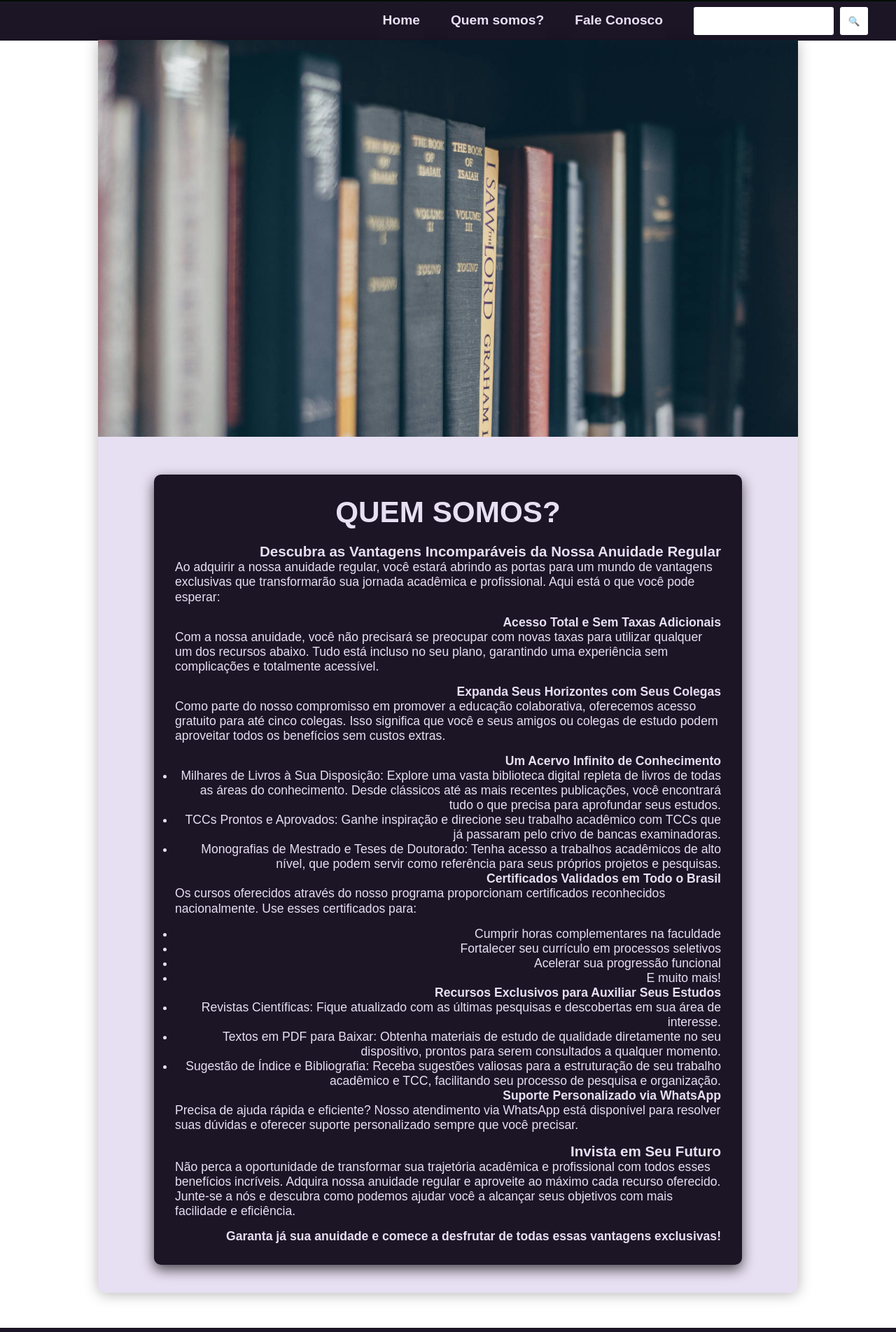
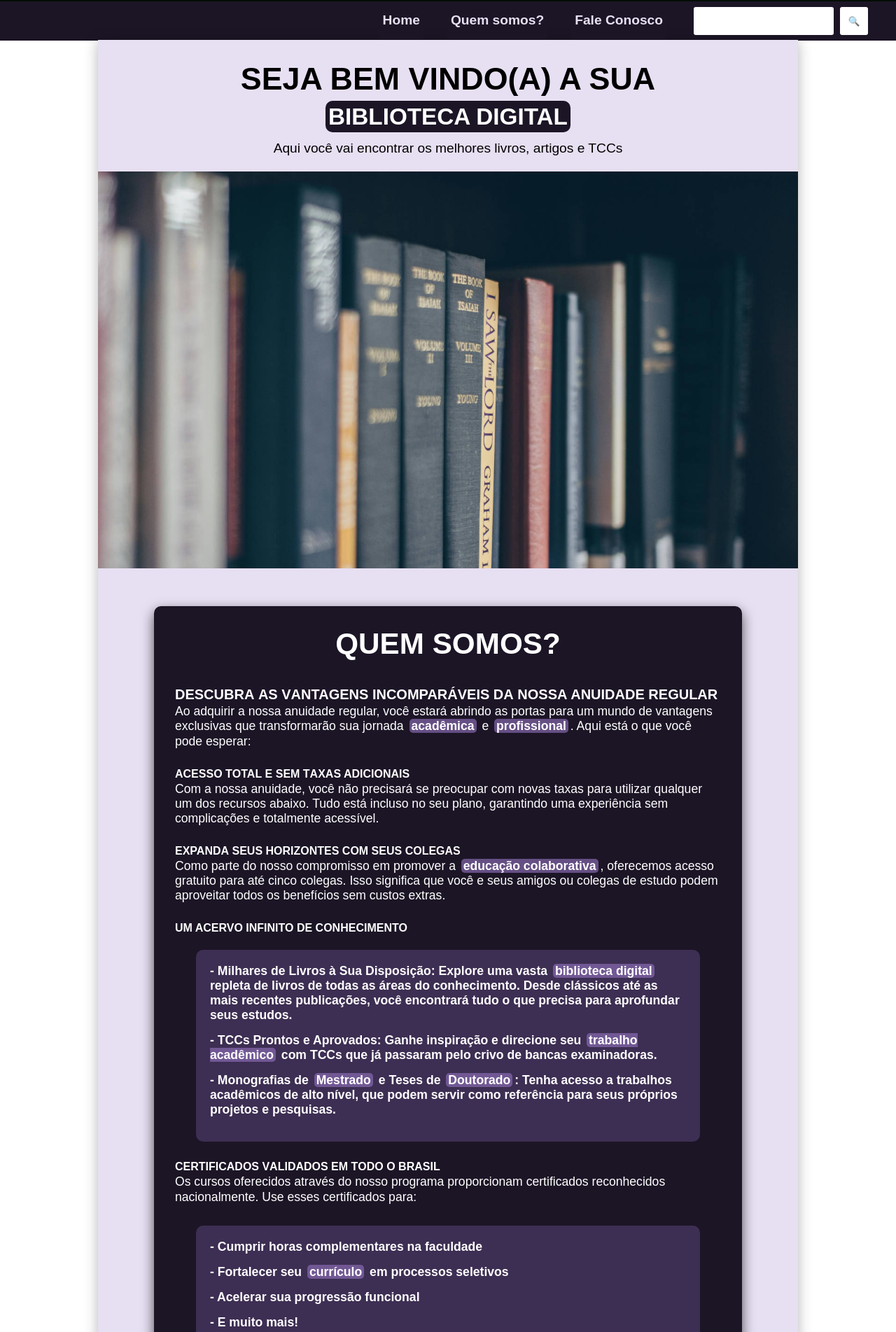
Before and after one commit to PLorazx1/XEditora, a website: page src/pages/index.html in a window 1280 px wide. Shown: the part 208-2111 px from the top of the page at 70% size. Drawn offline with nearby package versions, Linux system fonts and the light colour scheme.

Commit message:
melhorando a experiência do menu

```diff
--- a/src/pages/estilo/style-midia.css
+++ b/src/pages/estilo/style-midia.css
@@ -105,11 +105,23 @@
         text-align: center;
         background-color: var(--cor2);
         width: 100%;
+        position: relative;
     }
 
-    #NavMenu1 > a:hover{
-        background-color: var(--cor1);
-        color: var(--cor2);
+    #NavMenu1 > a::after{
+        content: " ";
+        width: 0px;
+        height: 4px;
+        background-image: linear-gradient(90deg, #1C1526, hwb(264 51% 7%));
+        position: absolute;
+        left: 0;
+        top: 35px;
+        border-radius: 10px;
+        transition: width 0.4s;
+    }
+
+    #NavMenu1 > a:hover::after{
+        width: 98%;
     }
 
     #NavMenu1{
@@ -128,4 +140,31 @@
     main{
         margin-top: 7px;
     }
+
+    #BoasVindas{
+        max-height: 10vw;
+        padding: 30px 0px 20px 0px;
+        background-color: var(--cor1);
+        text-align: center;
+        font-family: var(--font-mukta);
+        margin: 0px 20px 10px 20px;
+    }
+
+    #BoasVindas > h1{
+        font-size: 3.5vw;
+        margin-bottom: 10px;
+    }
+
+    #BoasVindas > p{
+        margin-top: 15px;
+        font-size: 1.5vw;
+    }
+
+    mark{
+        padding: 4px;
+        background-color: var(--cor2);
+        border-radius: 10px;
+        color: white;
+        font-size: 2.6vw;
+    }
 }
--- a/src/pages/estilo/style.css
+++ b/src/pages/estilo/style.css
@@ -60,7 +60,8 @@ menu{
     font-size: 2.5em;
     text-align: right;
     cursor: pointer;
-    padding: 10px;
+    padding: 5px;
+    margin: 4px 4px 0px 4px;
     margin-right: 10px;
     vertical-align: middle;
     border-radius: 3px;
@@ -95,6 +96,7 @@ menu{
     background-color: white;
     border-style: none;
     display: inline;
+    cursor: pointer;
 }
 
 #PesqGeral{
@@ -145,6 +147,33 @@ main{
     padding-top: 50px;
 }
 
+#BoasVindas{
+    max-height: 19vw;
+    padding: 20px 0px;
+    background-color: var(--cor1);
+    text-align: center;
+    font-family: var(--font-mukta);
+    margin: 10px 20px 0px 20px;
+}
+
+#BoasVindas > h1{
+    font-size: 6vw;
+    margin-bottom: 5px;
+}
+
+#BoasVindas > p{
+    margin-top: 8px;
+    font-size: 3vw;
+}
+
+mark{
+    padding: 4px;
+    background-color: var(--cor2);
+    border-radius: 10px;
+    color: white;
+    font-size: 5vw;
+}
+
 #ImgCapa > img{
     width: 100%;
     margin-bottom: 50px;
@@ -160,7 +189,7 @@ main{
     max-width: 800px;
     min-height: 200px;
     padding: 30px;
-    color: var(--cor1);
+    color: white;
     margin-left: 8%;
     margin-right: 8%;
     border-radius: 10px;
@@ -181,6 +210,45 @@ main{
     padding-bottom: 15px;
     line-height: 1.2em;
     text-align: left;
+    padding-bottom: 10px;
+}
+
+strong{
+    background-color: #8f70b9a3;
+    padding: 0px 3px;
+    margin: 0px 3px;
+    border-radius: 5px;
+    color: #ffffff;
+}
+
+.sub3{
+    text-align: left;
+    font-size: 1.6em;
+    margin-top: 30px;
+    font-weight: bolder;
+    font-variant-caps: all-petite-caps;
+}
+
+.sub4{
+    margin-top: 10px;
+    text-align: left;
+    font-size: 1.3em;
+    font-weight: bolder;
+    font-variant-caps: all-petite-caps;
+}
+
+.list-princ{
+    margin: 20px 30px 20px 30px;
+    padding: 20px;
+    border-radius: 10px;
+    text-align: left;
+    font-weight: 550;
+    list-style: none;
+    background-color: #674d8c71;
+}
+
+.list-princ > li{
+    margin-bottom: 15px;
 }
 
 #Cont{
--- a/src/pages/index.html
+++ b/src/pages/index.html
@@ -39,6 +39,12 @@
         </div>
 
     <main>
+        <section id="BoasVindas">
+            <h1>SEJA BEM VINDO(A) A SUA</h1>
+            <h2><mark>BIBLIOTECA DIGITAL</mark></h2>
+            <p>Aqui você vai encontrar os melhores livros, artigos e TCCs</p>
+        </section>
+
         <section>
             <picture id="ImgCapa">
                 <source media="(max-width: 550)" srcset="imagens/livros-img-capa-500" type="image/jpg">
@@ -54,7 +60,7 @@
 
             <h3 class="sub3">Descubra as Vantagens Incomparáveis da Nossa Anuidade Regular</h3>
 
-            <p>Ao adquirir a nossa anuidade regular, você estará abrindo as portas para um mundo de vantagens exclusivas que transformarão sua jornada acadêmica e profissional. Aqui está o que você pode esperar:</p>
+            <p>Ao adquirir a nossa anuidade regular, você estará abrindo as portas para um mundo de vantagens exclusivas que transformarão sua jornada <strong>acadêmica</strong> e <strong>profissional</strong>. Aqui está o que você pode esperar:</p>
 
             <h4 class="sub4">Acesso Total e Sem Taxas Adicionais</h4>
 
@@ -62,16 +68,16 @@
 
             <h4 class="sub4">Expanda Seus Horizontes com Seus Colegas</h4>
 
-            <p>Como parte do nosso compromisso em promover a educação colaborativa, oferecemos acesso gratuito para até cinco colegas. Isso significa que você e seus amigos ou colegas de estudo podem aproveitar todos os benefícios sem custos extras.</p>
+            <p>Como parte do nosso compromisso em promover a <strong>educação colaborativa</strong>, oferecemos acesso gratuito para até cinco colegas. Isso significa que você e seus amigos ou colegas de estudo podem aproveitar todos os benefícios sem custos extras.</p>
 
             <h4 class="sub4">Um Acervo Infinito de Conhecimento</h4>
 
             <ul class="list-princ">
-                <li>Milhares de Livros à Sua Disposição: Explore uma vasta biblioteca digital repleta de livros de todas as áreas do conhecimento. Desde clássicos até as mais recentes publicações, você encontrará tudo o que precisa para aprofundar seus estudos.</li>
+                <li>- Milhares de Livros à Sua Disposição: Explore uma vasta <strong>biblioteca digital</strong> repleta de livros de todas as áreas do conhecimento. Desde clássicos até as mais recentes publicações, você encontrará tudo o que precisa para aprofundar seus estudos.</li>
 
-                <li>TCCs Prontos e Aprovados: Ganhe inspiração e direcione seu trabalho acadêmico com TCCs que já passaram pelo crivo de bancas examinadoras.</li>
+                <li>- TCCs Prontos e Aprovados: Ganhe inspiração e direcione seu <strong>trabalho acadêmico</strong> com TCCs que já passaram pelo crivo de bancas examinadoras.</li>
 
-                <li>Monografias de Mestrado e Teses de Doutorado: Tenha acesso a trabalhos acadêmicos de alto nível, que podem servir como referência para seus próprios projetos e pesquisas.</li>
+                <li>- Monografias de <strong>Mestrado</strong> e Teses de <strong>Doutorado</strong>: Tenha acesso a trabalhos acadêmicos de alto nível, que podem servir como referência para seus próprios projetos e pesquisas.</li>
             </ul>
 
             <h4 class="sub4">Certificados Validados em Todo o Brasil</h4>
@@ -79,20 +85,20 @@
             <p>Os cursos oferecidos através do nosso programa proporcionam certificados reconhecidos nacionalmente. Use esses certificados para:</p>
 
             <ul class="list-princ">
-                <li>Cumprir horas complementares na faculdade</li>
-                <li>Fortalecer seu currículo em processos seletivos</li>
-                <li>Acelerar sua progressão funcional</li>
-                <li>E muito mais!</li>
+                <li>- Cumprir horas complementares na faculdade</li>
+                <li>- Fortalecer seu <strong>currículo</strong> em processos seletivos</li>
+                <li>- Acelerar sua progressão funcional</li>
+                <li>- E muito mais!</li>
             </ul>
 
             <h4 class="sub4">Recursos Exclusivos para Auxiliar Seus Estudos</h4>
 
             <ul class="list-princ">
-                <li>Revistas Científicas: Fique atualizado com as últimas pesquisas e descobertas em sua área de interesse.</li>
+                <li>- <strong>Revistas Científicas</strong>: Fique atualizado com as últimas pesquisas e descobertas em sua área de interesse.</li>
 
-                <li>Textos em PDF para Baixar: Obtenha materiais de estudo de qualidade diretamente no seu dispositivo, prontos para serem consultados a qualquer momento.</li>
+                <li>- Textos em PDF para Baixar: Obtenha <strong>materiais de estudo</strong> de qualidade diretamente no seu dispositivo, prontos para serem consultados a qualquer momento.</li>
 
-                <li>Sugestão de Índice e Bibliografia: Receba sugestões valiosas para a estruturação de seu trabalho acadêmico e TCC, facilitando seu processo de pesquisa e organização.</li>
+                <li>- Sugestão de Índice e Bibliografia: Receba sugestões valiosas para a estruturação de seu trabalho acadêmico e <strong>TCC</strong>, facilitando seu processo de pesquisa e organização.</li>
             </ul>
 
             <h4 class="sub4">Suporte Personalizado via WhatsApp</h4>
@@ -101,9 +107,9 @@
 
             <h3 class="sub3">Invista em Seu Futuro</h3>
 
-            <p>Não perca a oportunidade de transformar sua trajetória acadêmica e profissional com todos esses benefícios incríveis. Adquira nossa anuidade regular e aproveite ao máximo cada recurso oferecido. Junte-se a nós e descubra como podemos ajudar você a alcançar seus objetivos com mais facilidade e eficiência.</p>
+            <p>Não perca a oportunidade de transformar sua trajetória acadêmica e profissional com todos esses benefícios incríveis. Adquira nossa anuidade regular e aproveite ao máximo cada recurso oferecido. Junte-se a nós e descubra como podemos ajudar você a <strong>alcançar seus objetivos</strong> com mais facilidade e eficiência.</p>
 
-            <h4 class="sub4">Garanta já sua anuidade e comece a desfrutar de todas essas vantagens exclusivas!</h4>
+            <h4 class="sub4">Garanta já sua anuidade e comece a desfrutar de todas essas vantagensexclusivas!</h4>
         </article>
     </main>
     <footer>
```
Also changed, not shown: src/pages/contato.html (+18 -12 lines), src/pages/termosdeuso.html (+17 -11 lines).
